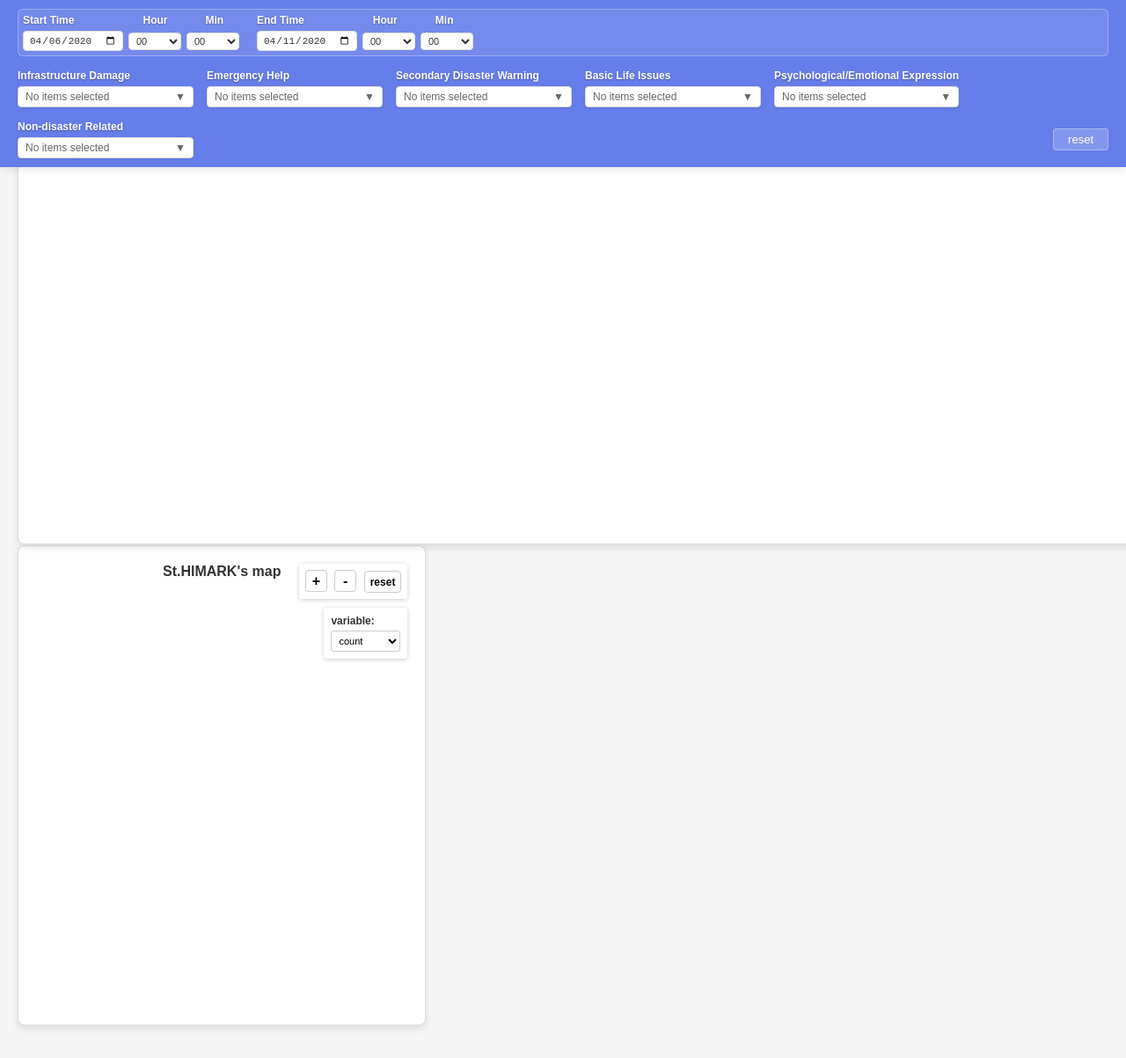
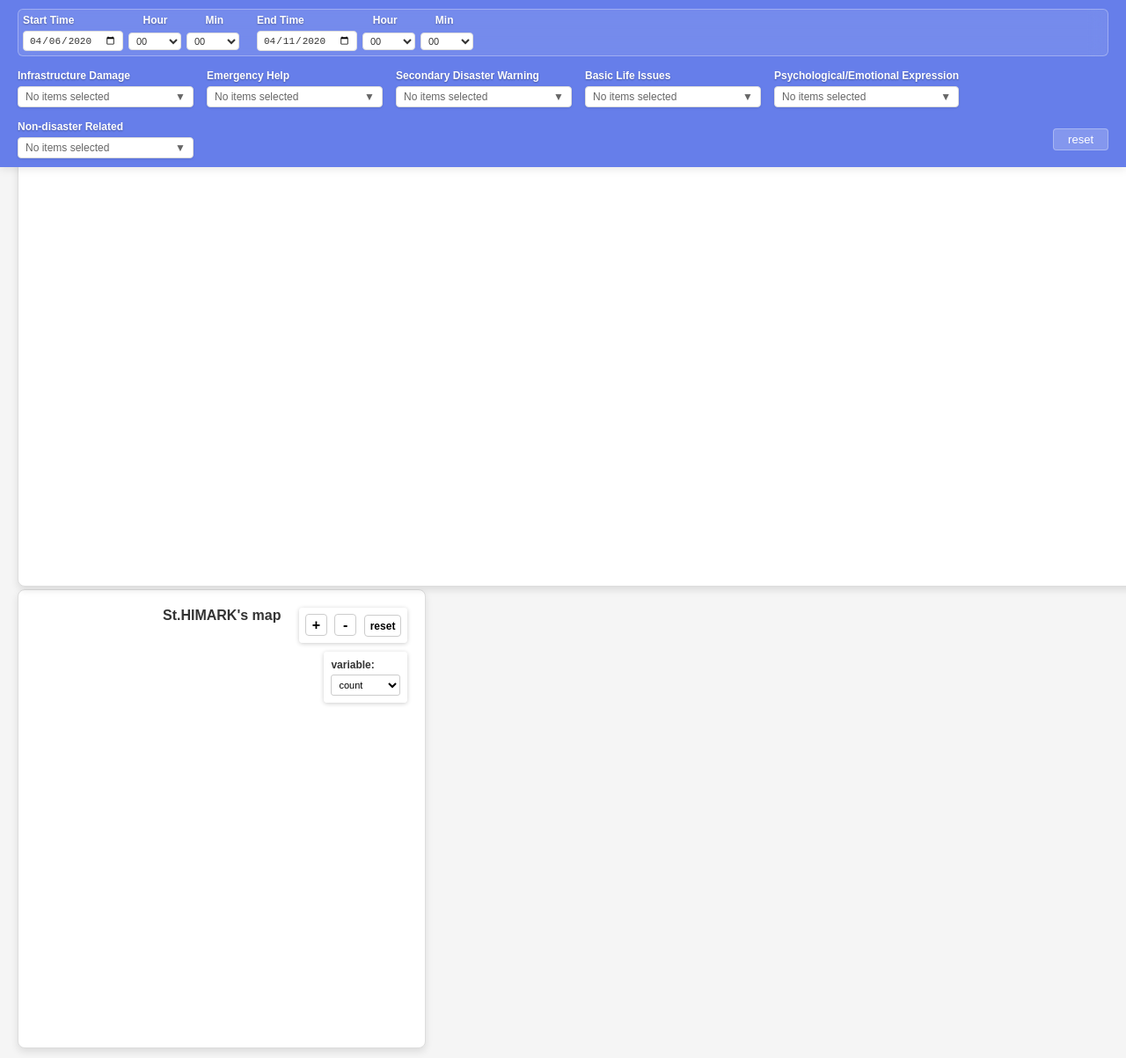
Before and after one commit to Rick7117/YINT-Earthquake-Response-Visualization, a plain HTML site: page index.html in a window 1280 px wide. Shown: the top 1203 px of the page at 88% size. Before the commit the page ends 1177 px from the top, so only its background shows below. Drawn offline with nearby package versions, Linux system fonts and the light colour scheme; no server answers.

Commit message:
change scale of heat map

```diff
--- a/css/map.css
+++ b/css/map.css
@@ -1,6 +1,6 @@
 #map {
     width: 33%;
-    height: 63vh;
+    height: 60vh;
     margin: 20px 20px 20px;
     display: block;
     cursor: move;
@@ -9,7 +9,7 @@
     border-radius: 8px;
     background-color: #fff;
     position: absolute;
-    top: 600px;
+    top: 650px;
     left: 0;
     box-shadow: 0 4px 8px rgba(0, 0, 0, 0.1);
     z-index: 1;
--- a/css/stackedarea.css
+++ b/css/stackedarea.css
@@ -1,7 +1,7 @@
 /* 堆叠面积图容器样式 */
 .stackedarea-container {
     width: calc(100% - 40px);
-    height: 54vh;
+    height: 60vh;
     margin: 20px;
     padding: 20px;
     border: 1px solid #ddd;
--- a/js/map.js
+++ b/js/map.js
@@ -595,7 +595,7 @@ function drawMapWithHeatmap(geojson, messageCounts) {
         .attr("x", scaleSize / 2)
         .attr("y", 15)
         .attr("text-anchor", "middle")
-        .text(`${pixelScale.toFixed(2)} 单位`);
+        .text(`${pixelScale.toFixed(2)} Map Scale`);
 
     // 辅助函数
     function removeWhitespace(str) {
```
